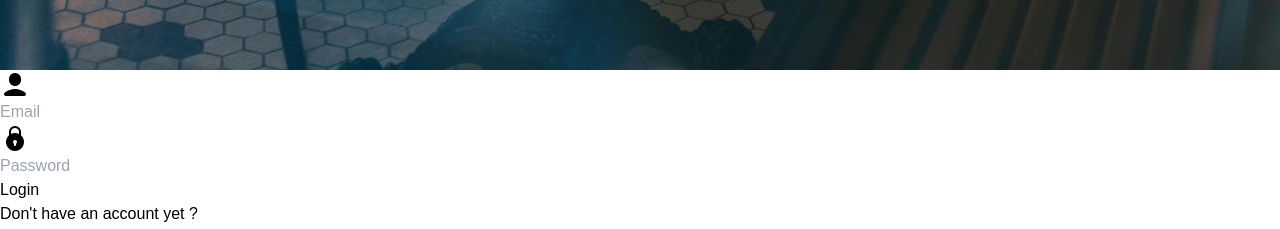
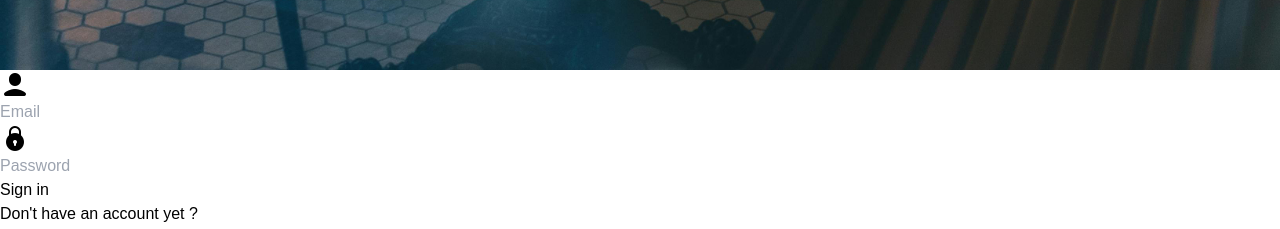
Before and after one commit to anais-labit/silver-micro, a React (Vite) app in the folder front/: page / in a window 1280 px wide. Shown: the part 1850-2079 px from the top of the page. Built offline with nearby package versions, Linux system fonts and the light colour scheme; a web font is replaced by a local one.

Commit message:
switch form auth

```diff
--- a/front/src/App.jsx
+++ b/front/src/App.jsx
@@ -7,12 +7,14 @@ import banner from './assets/banner.jpg';
 function App() {
 
   return (
-    <div className='flex justify-center flex-col h-screen bg-black'>
-      <div className='h-3/5 flex'>
-        <img src= {banner} alt='banner' className='w-full h-full'/>
-      </div>
-      <div className='flex h-2/5 max-[430px]:w-screen lg:w-1/4 justify-center items-center rounded-t-xl'>
-      <AuthForm />
+    <div className='flex justify-center items-center'>
+      <div className='flex justify-center items-center flex-col max-[430px]:h-screen lg:h-[96vh] bg-black max-[430px]:border-0 lg:border-2 border-gray-300 max-[430px]:w-full lg:w-1/4'>
+        <div className='h-3/5 flex w-full justify-center items-center'>
+          <img src={banner} alt='banner' className='max-[430px]:w-full lg:w-full h-full brightness-125' />
+        </div>
+        <div className='flex h-2/5 max-[430px]:w-screen lg:w-full justify-center items-center rounded-t-xl'>
+          <AuthForm />
+        </div>
       </div>
     </div>
   )
--- a/front/src/component/AuthForm.jsx
+++ b/front/src/component/AuthForm.jsx
@@ -1,52 +1,54 @@
-import React from 'react';
+import React, { useState } from 'react';
 import FormInput from './FormInput';
 import ValidateButton from './ValidateButton';
 import userImg from '../assets/user.png';
 import lockImg from '../assets/lock.png';
 
+export default function AuthForm() {
+    const [showSignUp, setShowSignUp] = useState(false);
+    const [showSignIn, setShowSignIn] = useState(true);
 
-export default function AuthForm() {
-    return React.createElement("div", {
-        className: "flex flex-col items-center justify-center w-full h-full space-y-4 bg-white rounded-t-xl"
-    },
-        React.createElement("form", {
-            className: "flex flex-col items-center space-y-2"
-        },
-            React.createElement("div", {
-                className: "flex flex-row items-center space-y-2 relative"
-            },
-                React.createElement("img", { className:"absolute right-1 bottom-2", src: userImg, alt: "User" }), // Image "user.png" incluse dans le div
-                React.createElement(FormInput, {
-                    placeholder: "Email" })
-            ),
-            React.createElement("div", {
-                className: "flex flex-row items-center space-y-2 relative"
-            },
-                React.createElement("img", { className:"absolute right-1 bottom-2", src: lockImg, alt: "User" }), // Image "user.png" incluse dans le div
-                React.createElement(FormInput, {
-                    placeholder: "Password" })
-            ),
-            React.createElement("div", {
-                className: "flex items-center space-y-4 w-full"
-            },
-                React.createElement(ValidateButton, {
-                    className: "space-y-2",
-                    label: "Login"
-                })
-            ),
-            React.createElement("div", {
-                className: "flex flex-row items-center space-x-2 w-full"
-            },
-            React.createElement("p", {
-                className: "text-xs text-gray-500"
-            }, "Don't have an account yet ?"),
-            React.createElement("a", {
-                className: "text-xs text-blue-500"
-            }, "Sign up")
+    return (
+        <div className="flex flex-col items-center justify-center w-full h-full space-y-4 bg-white rounded-t-xl">
+            {showSignUp && (
+                <form className="flex flex-col items-center space-y-2">
+                <div className="flex flex-row items-center space-y-2 relative">
+                    <img className="absolute right-1 bottom-2" src={userImg} alt="User" />
+                    <FormInput placeholder="Email" />
+                </div>
+                <div className="flex flex-row items-center space-y-2 relative">
+                    <img className="absolute right-1 bottom-2" src={lockImg} alt="Password" />
+                    <FormInput placeholder="Password" />
+                </div>
+                <div className="flex items-center space-y-4 w-full pt-2">
+                    <ValidateButton className="space-y-2" label="Sign up" />
+                </div>
+                <div className="flex flex-row items-center justify-center space-x-2 w-full pt-6">
+                    <p className="text-xs text-gray-500">Have an account ?</p>
+                    <a className="text-xs text-blue-500" onClick={() => { setShowSignUp(false); setShowSignIn(true); }}>Sign in</a>
+                </div>
+                </form>
+            )}
+            {showSignIn && (
+                <form className="flex flex-col items-center space-y-2">
+                    <div className="flex flex-row items-center space-y-2 relative">
+                    <img className="absolute right-1 bottom-2" src={userImg} alt="User" />
+                    <FormInput placeholder="Email" />
+                </div>
+                <div className="flex flex-row items-center space-y-2 relative">
+                    <img className="absolute right-1 bottom-2" src={lockImg} alt="Password" />
+                    <FormInput placeholder="Password" />
+                </div>
+                <div className="flex items-center space-y-4 w-full pt-2">
+                    <ValidateButton className="space-y-2" label="Sign in" />
+                </div>
+                <div className="flex flex-row items-center justify-center space-x-2 w-full pt-6">
+                    <p className="text-xs text-gray-500">Don't have an account yet ?</p>
+                    <a className="text-xs text-blue-500 underline" onClick={() => { setShowSignUp(true); setShowSignIn(false); }}>Sign up</a>
+                </div>
 
-            ),
-
-        )
-
+                </form>
+            )}
+        </div>
     );
 }
```
